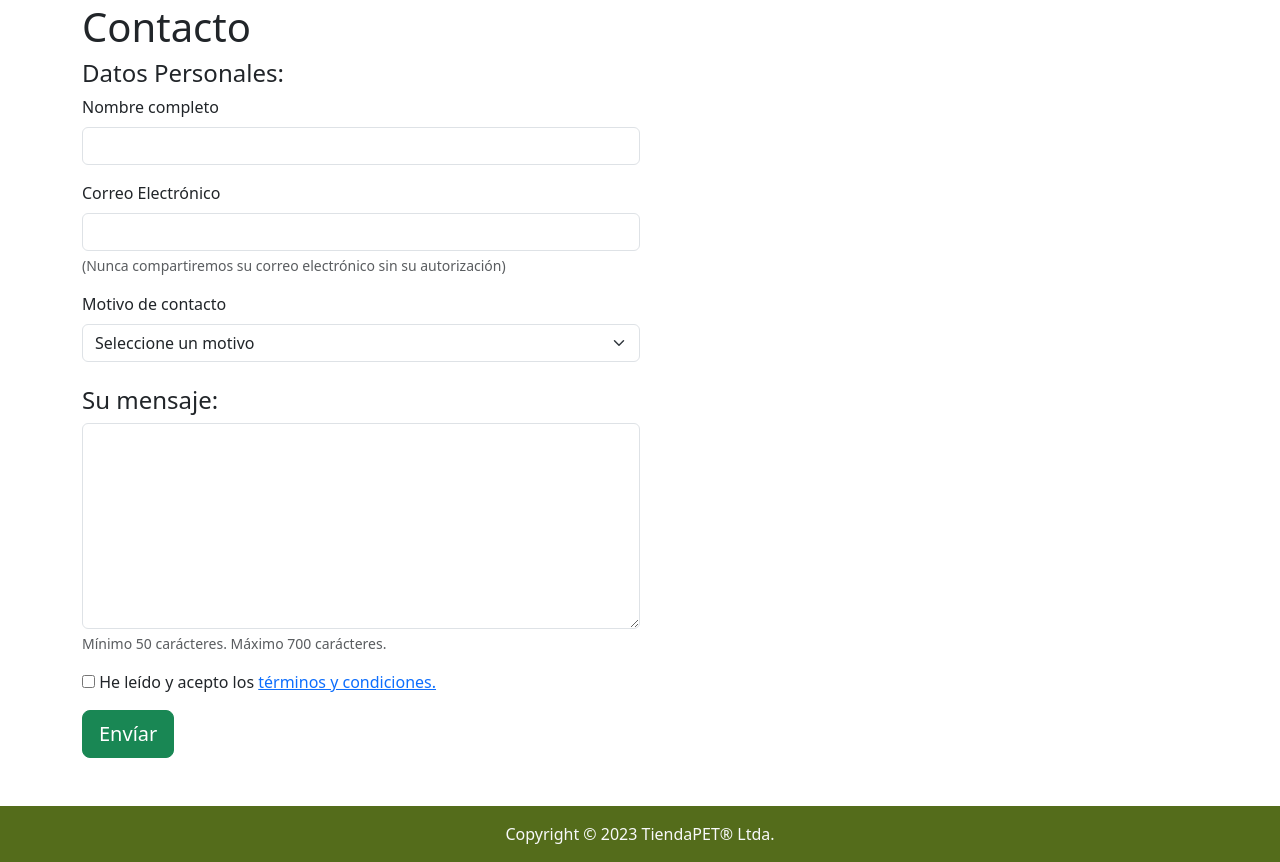
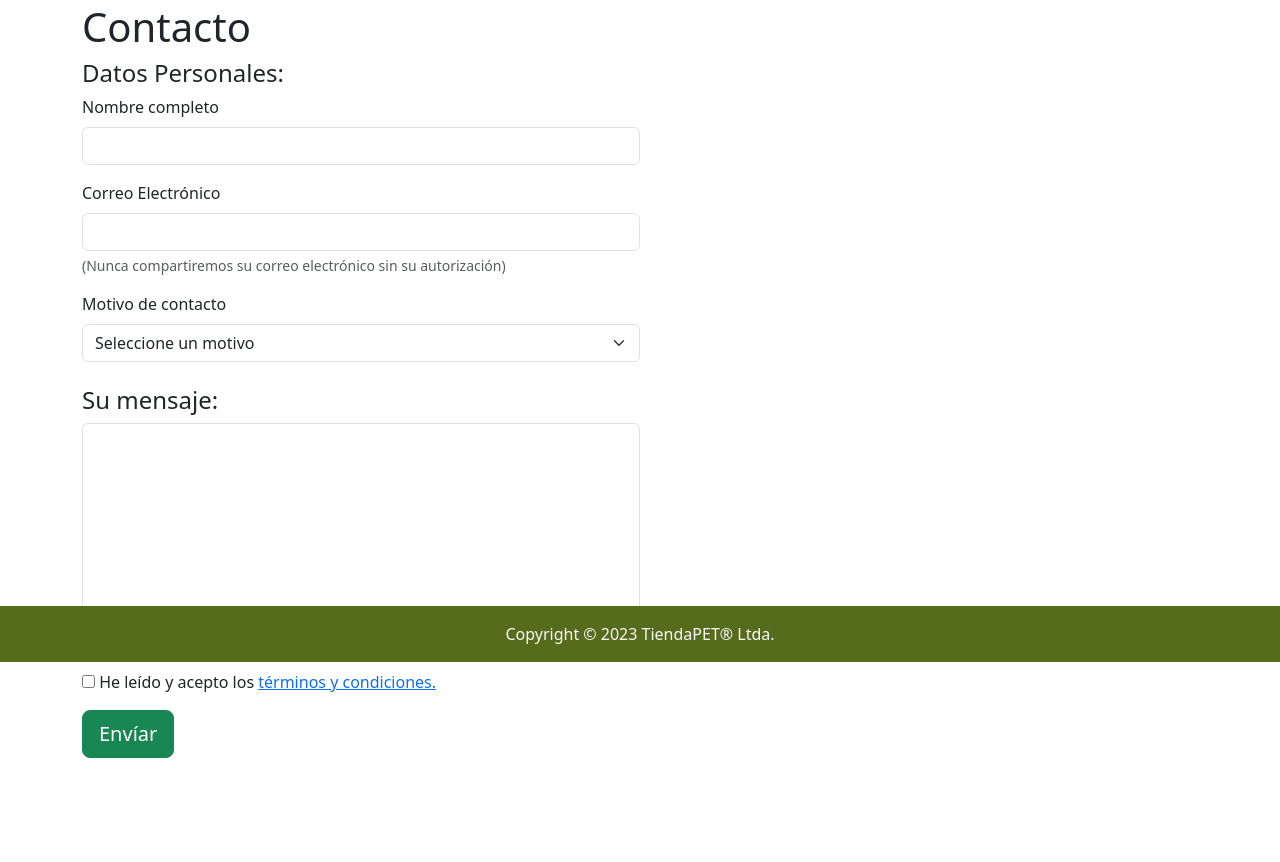
Before and after one commit to quietlyflowing/tiendaPET, a Django app: page /contacto/ in a window 1280 px wide. Shown: the part 138-1000 px from the top of the page. After the commit the page ends 896 px from the top, so only its background shows below. Run offline with Django 4.2, Linux system fonts and the light colour scheme.

```diff
--- a/tiendaPET/tienda/templates/components/footer.html
+++ b/tiendaPET/tienda/templates/components/footer.html
@@ -1,4 +1,4 @@
 
   <!--Inicio Footer-->
-  <footer id="footer" class="footer mt-5 py-3 d-none d-md-block" style="background-color: #546c1b"></footer>
+  <footer id="footer" class="footer fixed-bottom mt-5 py-3 d-none d-md-block" style="background-color: #546c1b"></footer>
   <!--Fin Footer-->
--- a/tiendaPET/tienda/templates/contacto.html
+++ b/tiendaPET/tienda/templates/contacto.html
@@ -35,7 +35,7 @@
       }
     </style>
   </head>
-  <body>
+  <body class="d-flex flex-column min-vh-100">
     <!-- Cuerpo -->
     {% include 'components/modals/modalBusqueda.html' %}
     {% include 'components/modals/modalCarrito.html' %}
```
